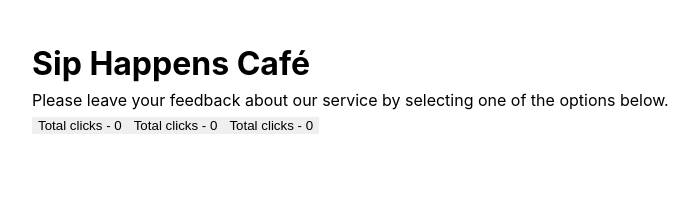
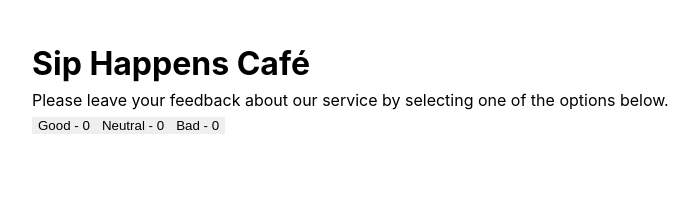
Before and after one commit to DmytroLynnyk/goit-react-hw-02, a React (Vite) app: page / in a window 1280 px wide. Shown: the top 207 px of the page, without its empty margins (8-707 px from the left). Built offline with nearby package versions, Linux system fonts and the light colour scheme.

Commit message:
logic of feedback

```diff
--- a/src/App.jsx
+++ b/src/App.jsx
@@ -1,38 +1,70 @@
-import { useState } from 'react';
-import './App.css'
+import { useState } from "react";
+import "./App.css";
 // import { Options } from './components/options/options';
 // import { Feedback } from './components/feedback/feedback';
 
-const Clicker = ({value, onUpdate}) => {
+const Button = ({ onUpdate, value, children }) => {
+  return (
+    <button onClick={onUpdate}>
+      {children} - {value}
+    </button>
+  );
+};
+
+const Clicker = ({ value, onUpdate }) => {
   return (
     <div>
-      <button onClick={onUpdate}>Total clicks - {value}</button>
-      <button onClick={onUpdate}>Total clicks - {value}</button>
-      <button onClick={onUpdate}>Total clicks - {value}</button>
+      <Button value={value} onUpdate={onUpdate}>
+        Good
+      </Button>
+      <Button value={value} onUpdate={onUpdate}>
+        Neutral
+      </Button>
+      <Button value={value} onUpdate={onUpdate}>
+        Bad
+      </Button>
     </div>
   );
 };
 
 export const App = () => {
-  // const [feedbackState, setFeedbackState] = useState(
-  //   {
-  //     good: 0,
-  //     neutral: 0,
-  //     bad: 0
-  //   }
-  // );
+  const [feedbackState, setFeedbackState] = useState({
+    good: 0,
+    neutral: 0,
+    bad: 0,
+  });
+  const goodFeedback = () => {
+    setFeedbackState({
+      ...feedbackState,
+      good: good.value + 1,
+    });
+  };
+  const neutralFeedback = () => {
+    setFeedbackState({
+      ...feedbackState,
+      neutral: neutral.value + 1,
+    });
+  };
+  const badFeedback = () => {
+    setFeedbackState({
+      ...feedbackState,
+      bad: bad.value + 1,
+    });
+  };
 
   const [count, setCount] = useState(0);
-
   const habdleClick = () => {
-    setCount(count + 1)
+    setCount(count + 1);
   };
 
   return (
     <>
       <h1>Sip Happens Café</h1>
-      <p>Please leave your feedback about our service by selecting one of the options below.</p>
-      <Clicker value={count} onUpdate={habdleClick}/>
+      <p>
+        Please leave your feedback about our service by selecting one of the
+        options below.
+      </p>
+      <Clicker value={count} onUpdate={habdleClick} />
     </>
-  )
+  );
 };
```
